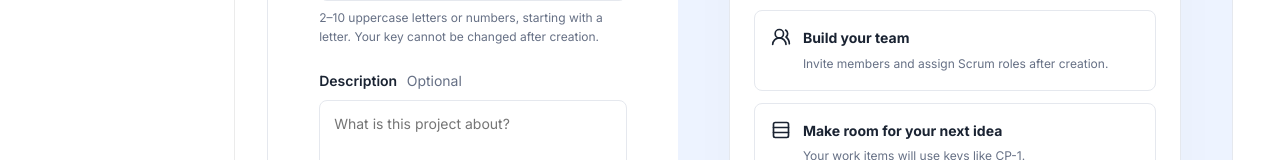
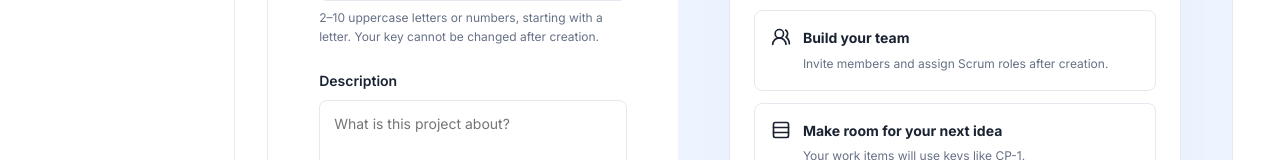
Before and after one commit to lukenab/project-management-system, a Next.js app in the folder frontend/: page /projects/new in a window 1280 px wide. Shown: the part 433-593 px from the top of the page. Built offline with nearby package versions, Linux system fonts and the light colour scheme.

Commit message:
feat: remove optional label from project description

```diff
--- a/frontend/components/projects/CreateProject.tsx
+++ b/frontend/components/projects/CreateProject.tsx
@@ -136,9 +136,7 @@ export function CreateProject() {
                 </p>
               </div>
               <div className={styles.field}>
-                <label htmlFor="project-description">
-                  Description <span className={styles.optional}>Optional</span>
-                </label>
+                <label htmlFor="project-description">Description</label>
                 <textarea
                   id="project-description"
                   rows={4}
--- a/frontend/components/projects/create-project.module.css
+++ b/frontend/components/projects/create-project.module.css
@@ -28,13 +28,8 @@
 .field label {
   font-weight: 600;
 }
-.field label > span:not(.optional) {
+.field label > span {
   color: #c33b3b;
-}
-.optional {
-  color: var(--muted);
-  font-weight: 400;
-  margin-left: 6px;
 }
 .field input,
 .field textarea {
```
